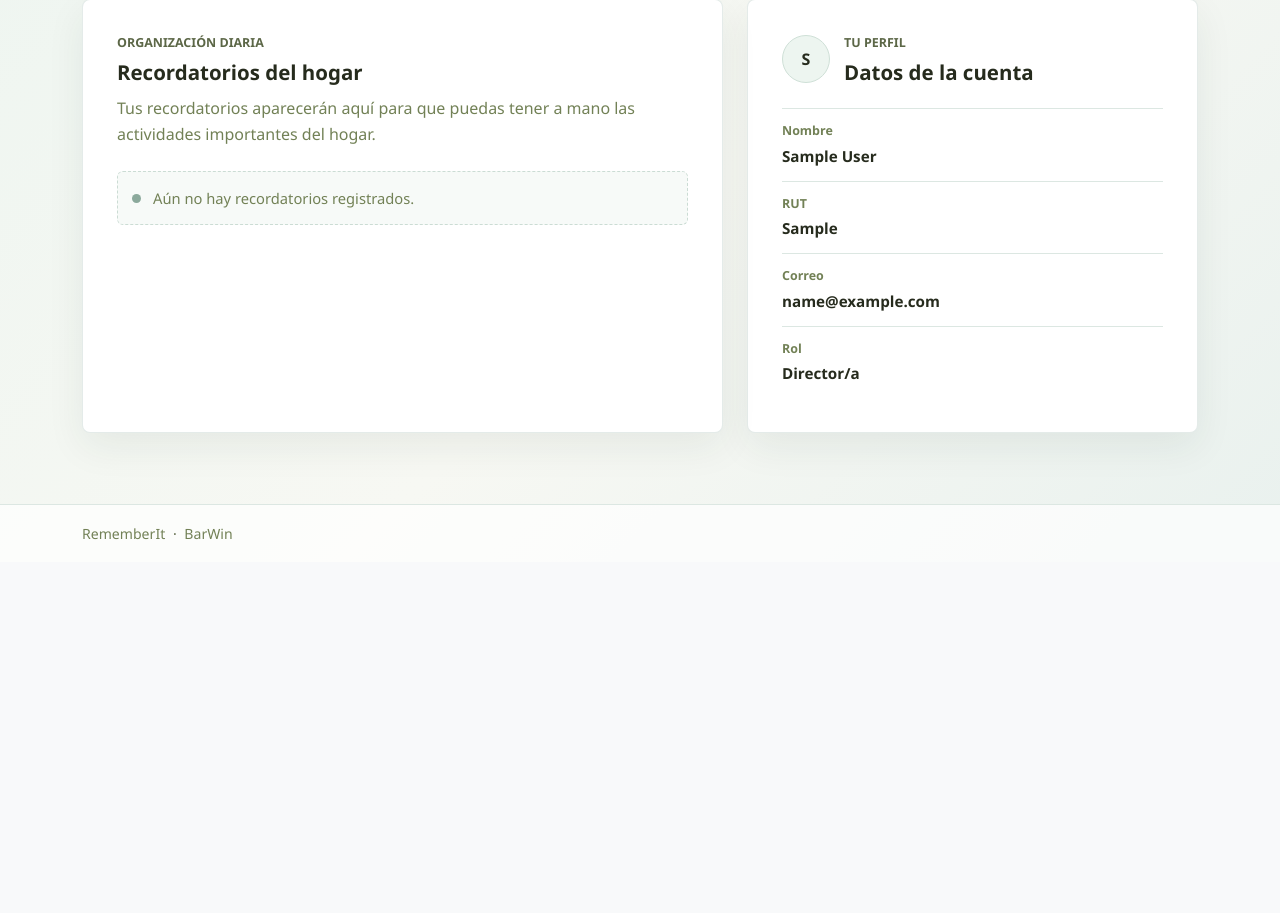
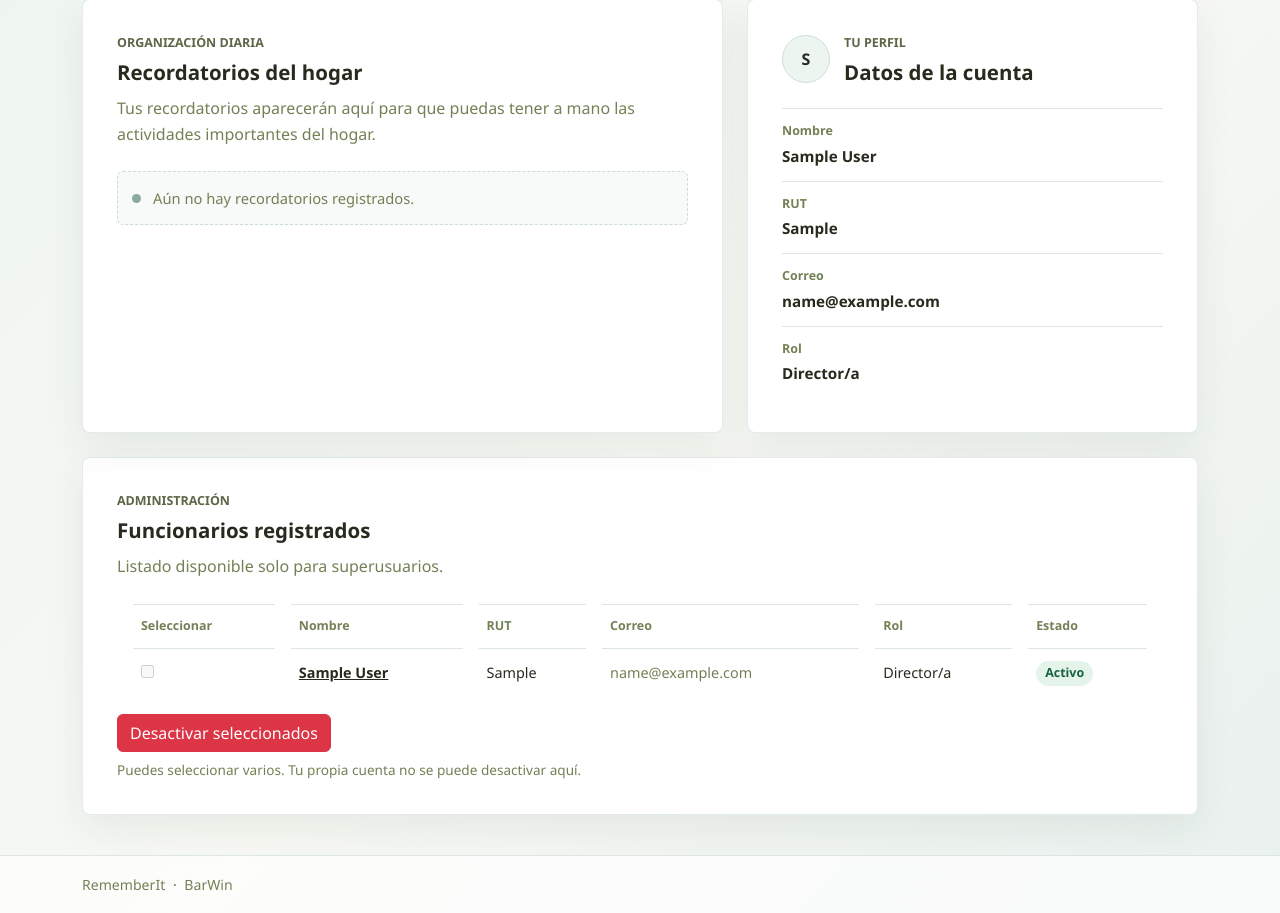
Before and after one commit to cthukh/rememberIt, a Django app: page /funcionario/ in a window 1280 px wide. Shown: the part 238-1151 px from the top of the page. Before the commit the page ends 778 px from the top, so only its background shows below. Run offline with Django 5.2, Linux system fonts and the light colour scheme; a user stored in the database is signed in; tables that the repository leaves empty hold one stand-in row (values such as "Sample post").

Commit message:
El admin puede desactivar usuarios

```diff
--- a/funcionarios/static/inicio.css
+++ b/funcionarios/static/inicio.css
@@ -133,6 +133,94 @@
     font-weight: 600;
 }
 
+.staff-panel h2 {
+    margin-bottom: 12px;
+}
+
+.staff-table-wrapper {
+    overflow-x: auto;
+}
+
+.staff-name {
+    color: var(--ink);
+    font-weight: 600;
+}
+
+.staff-table {
+    width: 100%;
+    min-width: 900px;
+    border-collapse: separate;
+    border-spacing: 16px 0;
+    text-align: left;
+}
+
+.staff-table th,
+.staff-table td {
+    padding: 12px 8px;
+    border-top: 1px solid var(--line);
+    vertical-align: middle;
+}
+
+.staff-table th {
+    color: var(--muted);
+    font-size: 0.78rem;
+    font-weight: 700;
+}
+
+.staff-table td {
+    color: var(--ink);
+    font-size: 0.9rem;
+}
+
+.staff-table td:nth-child(2),
+.staff-table td:nth-child(3) {
+    overflow-wrap: anywhere;
+}
+
+.staff-table th:first-child,
+.staff-table td:first-child {
+    padding-left: 8px;
+}
+
+.staff-table th:last-child,
+.staff-table td:last-child {
+    padding-right: 8px;
+}
+
+.staff-table th:last-child,
+.staff-table td:last-child {
+    white-space: nowrap;
+}
+
+.staff-table td:nth-child(4) {
+    color: var(--muted);
+    overflow-wrap: anywhere;
+}
+
+.staff-selection-hint {
+    margin: 8px 0 0;
+    color: var(--muted);
+    font-size: 0.85rem;
+}
+
+.staff-status {
+    display: inline-block;
+    padding: 3px 9px;
+    border-radius: 999px;
+    font-size: 0.78rem;
+    font-weight: 700;
+}
+
+.staff-status-active {
+    color: #17613d;
+    background: #e5f4eb;
+}
+
+.staff-status-inactive {
+    color: #8a3030;
+    background: #f9e9e9;
+}
+
 @media (max-width: 575.98px) {
     .welcome-panel,
     .account-panel {
@@ -142,4 +230,10 @@
     .welcome-panel {
         min-height: auto;
     }
+
+    .staff-table th,
+    .staff-table td {
+        padding-right: 10px;
+        padding-left: 10px;
+    }
 }
--- a/funcionarios/templates/inicio.html
+++ b/funcionarios/templates/inicio.html
@@ -42,7 +42,13 @@
                 <div class="account-panel-heading">
                     <span class="account-avatar" aria-hidden="true">{{datUsu.first_name|first|upper|default:"R" }}</span>
                     <div>
-                        <p class="section-label"> <a class="nav-link" href="{% url 'funcionario:perfil' username=datUsu.username %}">Tu perfil</a> </p>
+                        <p class="section-label">
+                            {% if datUsu.username %}
+                                <a class="nav-link" href="{% url 'funcionario:perfil' username=datUsu.username %}">Tu perfil</a>
+                            {% else %}
+                                Tu perfil
+                            {% endif %}
+                        </p>
 
                         <h2 id="account-title">Datos de la cuenta</h2>
                     </div>
@@ -67,5 +73,64 @@
                 </dl>
             </aside>
         </div>
+        {% if request.user.is_superuser %}
+            <div class="col-12">
+                <section class="account-panel staff-panel" aria-labelledby="staff-title">
+                    <p class="section-label">Administración</p>
+                    <h2 id="staff-title">Funcionarios registrados</h2>
+                    <p class="panel-copy">Listado disponible solo para superusuarios.</p>
+                    {% if funcionarios %}
+                        <form method="post">
+                            {% csrf_token %}
+                            <div class="staff-table-wrapper">
+                                <table class="staff-table">
+                                    <thead>
+                                        <tr>
+                                            <th scope="col">Seleccionar</th>
+                                            <th scope="col">Nombre</th>
+                                            <th scope="col">RUT</th>
+                                            <th scope="col">Correo</th>
+                                            <th scope="col">Rol</th>
+                                            <th scope="col">Estado</th>
+                                        </tr>
+                                    </thead>
+                                    <tbody>
+                                        {% for funcionario in funcionarios %}
+                                            <tr>
+                                                <td>
+                                                    <input type="checkbox" name="funcionarios" value="{{ funcionario.pk }}" aria-label="Seleccionar {{ funcionario.full_name }}" {% if funcionario.pk == request.user.pk %}disabled title="No puedes desactivar tu propia cuenta"{% endif %}>
+                                                </td>
+                                                <td>
+                                                    {% if funcionario.username %}
+                                                        <a class="staff-name" href="{% url 'funcionario:perfil' username=funcionario.username %}">{{ funcionario.full_name }}</a>
+                                                    {% else %}
+                                                        <span class="staff-name">{{ funcionario.full_name }}</span>
+                                                    {% endif %}
+                                                </td>
+                                                <td>{{ funcionario.rut }}</td>
+                                                <td>{{ funcionario.email }}</td>
+                                                <td>{{ funcionario.rol|default:"Sin rol asignado" }}</td>
+                                                <td>
+                                                    <span class="staff-status {% if funcionario.is_active %}staff-status-active{% else %}staff-status-inactive{% endif %}">
+                                                        {% if funcionario.is_active %}Activo{% else %}Desactivado{% endif %}
+                                                    </span>
+                                                </td>
+                                            </tr>
+                                        {% endfor %}
+                                    </tbody>
+                                </table>
+                            </div>
+                            <button class="btn btn-danger mt-3" type="submit" name="accion" value="desactivar">Desactivar seleccionados</button>
+                            <p class="staff-selection-hint">Puedes seleccionar varios. Tu propia cuenta no se puede desactivar aquí.</p>
+                        </form>
+                    {% else %}
+                        <div class="empty-state" role="status">
+                            <span class="empty-state-mark" aria-hidden="true"></span>
+                            <span>Aún no hay funcionarios registrados.</span>
+                        </div>
+                    {% endif %}
+                </section>
+            </div>
+        {% endif %}
     </div>
 {% endblock %}
--- a/funcionarios/templates/perfil.html
+++ b/funcionarios/templates/perfil.html
@@ -60,7 +60,7 @@
                         <dd> {{ funcionario.email }} </dd>
                     </div>
                 </dl>
-                <form class="profile-form" method="post" action="{% url 'funcionario:agregarNumero' %}">
+                <form class="profile-form" method="post" action="{% url 'funcionario:agregarNumero' funcionario.username %}">
                     {% csrf_token %}
                     {% for field in form %}
                         <div class="mb-3">
--- a/funcionarios/urls.py
+++ b/funcionarios/urls.py
@@ -24,6 +24,6 @@ urlpatterns = [
 
     path('cerrarSesion/', views.cerrarSesion, name='cerrar_sesion'),
     path('perfil/<str:username>',views.perfil,name="perfil"),
-    path('agregarNumero/',views.modificarFuncionario,name="agregarNumero")
+    path('agregarNumero/<str:username>', views.modificarFuncionario, name="agregarNumero")
 
 ]
--- a/funcionarios/views.py
+++ b/funcionarios/views.py
@@ -1,5 +1,6 @@
 from django.shortcuts import render, redirect
-from django.http import Http404,HttpResponse
+from django.http import Http404, HttpResponse
+from django.core.exceptions import PermissionDenied
 from django.contrib import messages
 from django.contrib.auth import authenticate, login, logout
 from django.contrib.auth.decorators import login_required
@@ -22,9 +23,30 @@ def inicio(request):
     if not request.user.is_active:
         return HttpResponse("Te desactivaron la cuenta chaval")
 
+    if request.method == "POST" and request.POST.get("accion") == "desactivar":
+        if not request.user.is_superuser:
+            raise PermissionDenied
+        desactivados = Funcionario.objects.filter(
+            pk__in=request.POST.getlist("funcionarios"), is_active=True
+        ).exclude(pk=request.user.pk).update(is_active=False)
+        if desactivados:
+            messages.success(request, f"Se desactivaron {desactivados} funcionario(s).")
+        else:
+            messages.error(request, "Selecciona funcionarios activos para desactivar.")
+        return redirect("funcionario:funcionario")
+
     datosUsuario = request.user
+    funcionarios = None
+    if request.user.is_superuser:
+        funcionarios = Funcionario.objects.select_related("rol").order_by(
+            "last_name", "first_name"
+        )
 
-    return render(request,"inicio.html",{"datUsu":datosUsuario})
+    return render(
+        request,
+        "inicio.html",
+        {"datUsu": datosUsuario, "funcionarios": funcionarios},
+    )
 
 
 def iniciarSesion(request):
@@ -104,6 +126,8 @@ def perfil(request,username):
     funcionario = Funcionario.objects.obtener_por_username(username)
     if funcionario is None:
         raise Http404("Funcionario no encontrado.")
+    if funcionario != request.user and not request.user.is_superuser:
+        raise PermissionDenied
 
     if request.user.is_superuser:
         form = ActuaFuncionarioFormAdmin(instance=funcionario)
@@ -113,17 +137,20 @@ def perfil(request,username):
     return render(request, "perfil.html", {"funcionario": funcionario, "form": form})
 
 @login_required
-def modificarFuncionario(request):
-    if request.method != "POST":
-        return redirect("funcionario:perfil")
-
-    funcionario = Funcionario.objects.obtener_por_username(request.user.username)
+def modificarFuncionario(request, username):
+    funcionario = Funcionario.objects.obtener_por_username(username)
     if funcionario is None:
         raise Http404("Funcionario no encontrado.")
-    form = ActuaFuncionarioForm(request.POST, instance=funcionario)
+    if funcionario != request.user and not request.user.is_superuser:
+        raise PermissionDenied
+    if request.method != "POST":
+        return redirect("funcionario:perfil", username=username)
+
+    form_class = ActuaFuncionarioFormAdmin if request.user.is_superuser else ActuaFuncionarioForm
+    form = form_class(request.POST, instance=funcionario)
     if form.is_valid():
         form.save()
         messages.success(request, "Tus datos de perfil se actualizaron correctamente.")
-        return redirect("funcionario:perfil")
+        return redirect("funcionario:perfil", username=username)
 
     return render(request, "perfil.html", {"funcionario": funcionario, "form": form})
```
Also changed, not shown: funcionarios/tests.py (+54 -0 lines).
